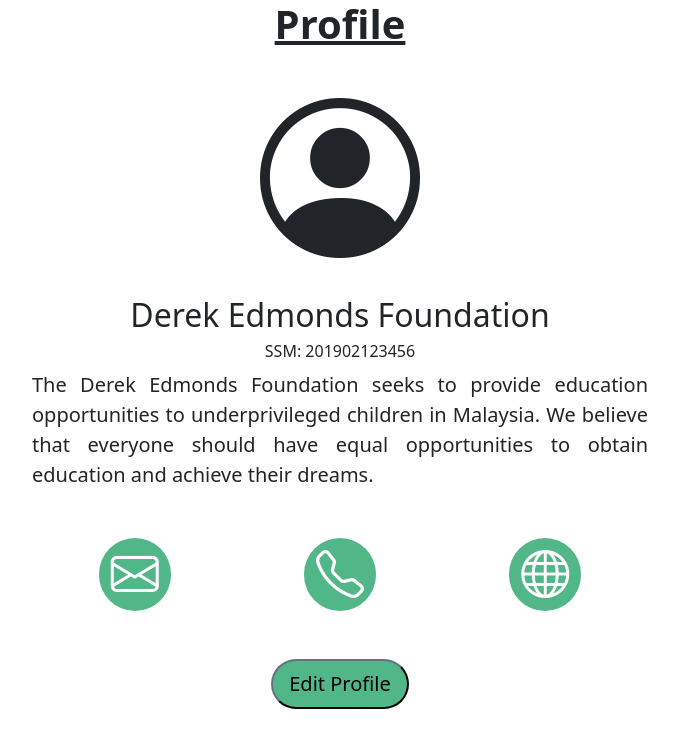
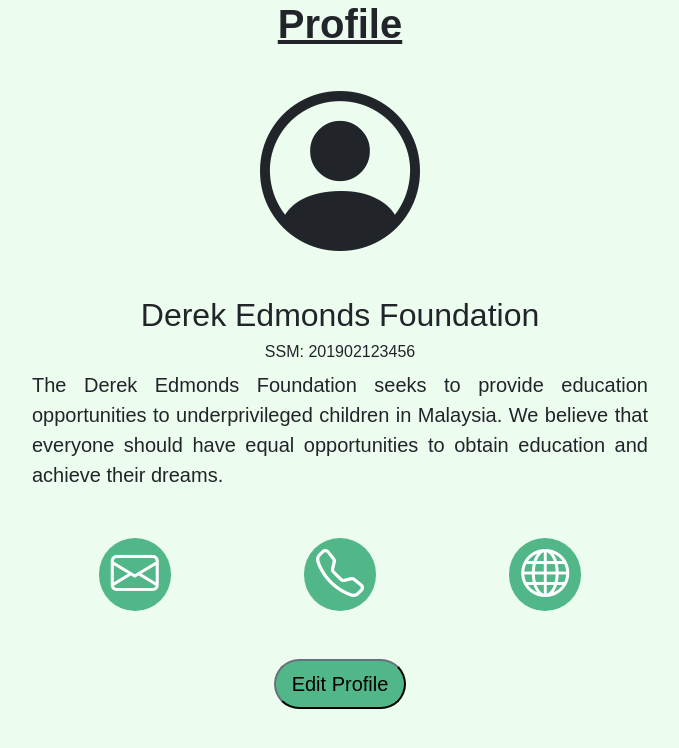
Before and after one commit to marcuswkl/donation-platform, a PHP site: page /fundraiser-profile.html in a window 1280 px wide. Shown: the top 748 px of the page, without its empty margins (300-979 px from the left). Run offline with PHP 8.4, Linux system fonts and the light colour scheme.

Commit message:
Import theme.css and adjust contact icons padding

```diff
--- a/css/fundraiser-profile.css
+++ b/css/fundraiser-profile.css
@@ -16,7 +16,7 @@
     font-size: 3rem;
     background-color: #52B788;
     color: white;
-    padding: 0rem 0.75rem 0.1rem 0.75rem;
+    padding: 0.1rem 0.75rem 0rem 0.75rem;
     border-radius: 1em;
 }
 
--- a/fundraiser-profile.html
+++ b/fundraiser-profile.html
@@ -9,6 +9,7 @@
     <link href="https://cdn.jsdelivr.net/npm/bootstrap@5.1.1/dist/css/bootstrap.min.css" rel="stylesheet" integrity="sha384-F3w7mX95PdgyTmZZMECAngseQB83DfGTowi0iMjiWaeVhAn4FJkqJByhZMI3AhiU" crossorigin="anonymous">
     <!-- Bootstrap Icons CDN -->
     <link rel="stylesheet" href="https://cdn.jsdelivr.net/npm/bootstrap-icons@1.5.0/font/bootstrap-icons.css">
+    <link rel="stylesheet" href="css/theme.css">
     <link rel="stylesheet" href="css/fundraiser-profile.css">
     <title>Fundraiser Profile</title>
 </head>
```
